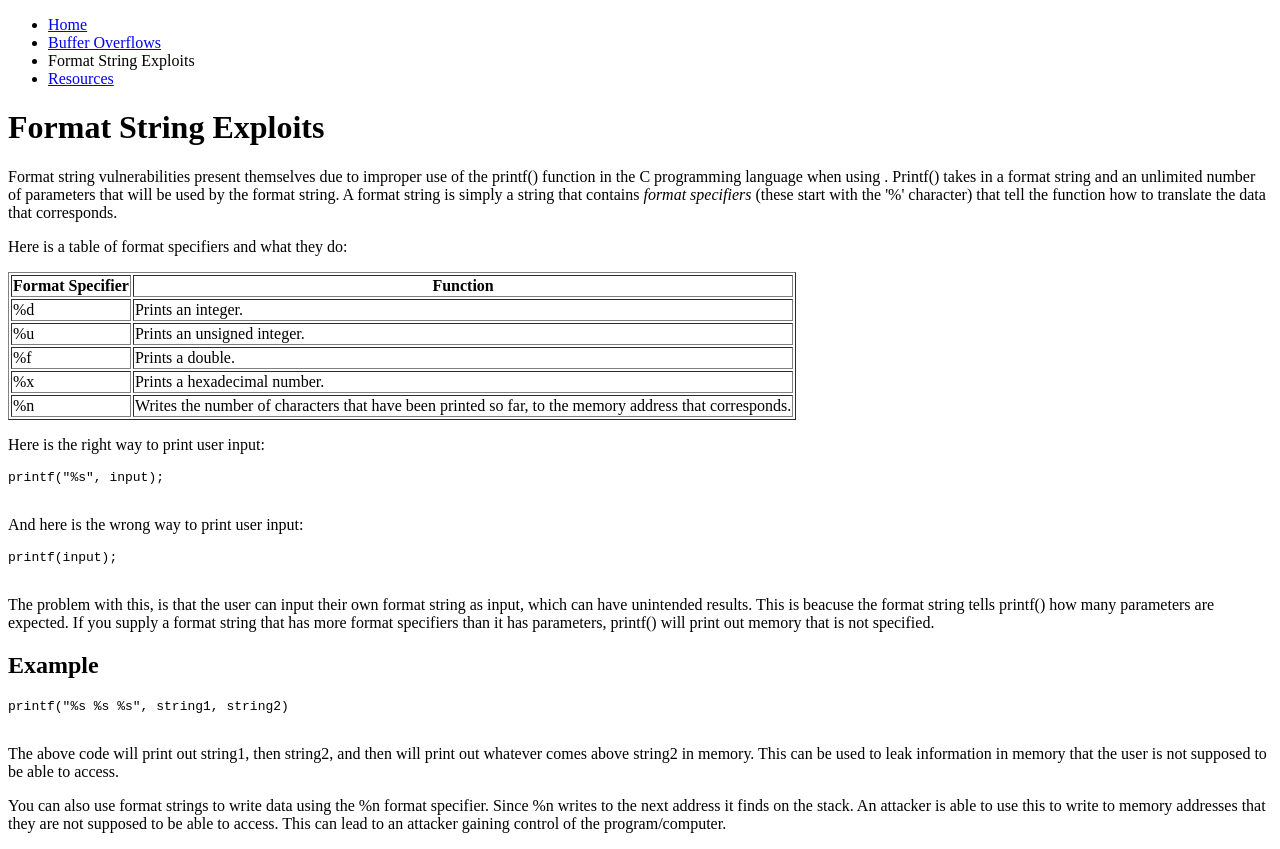
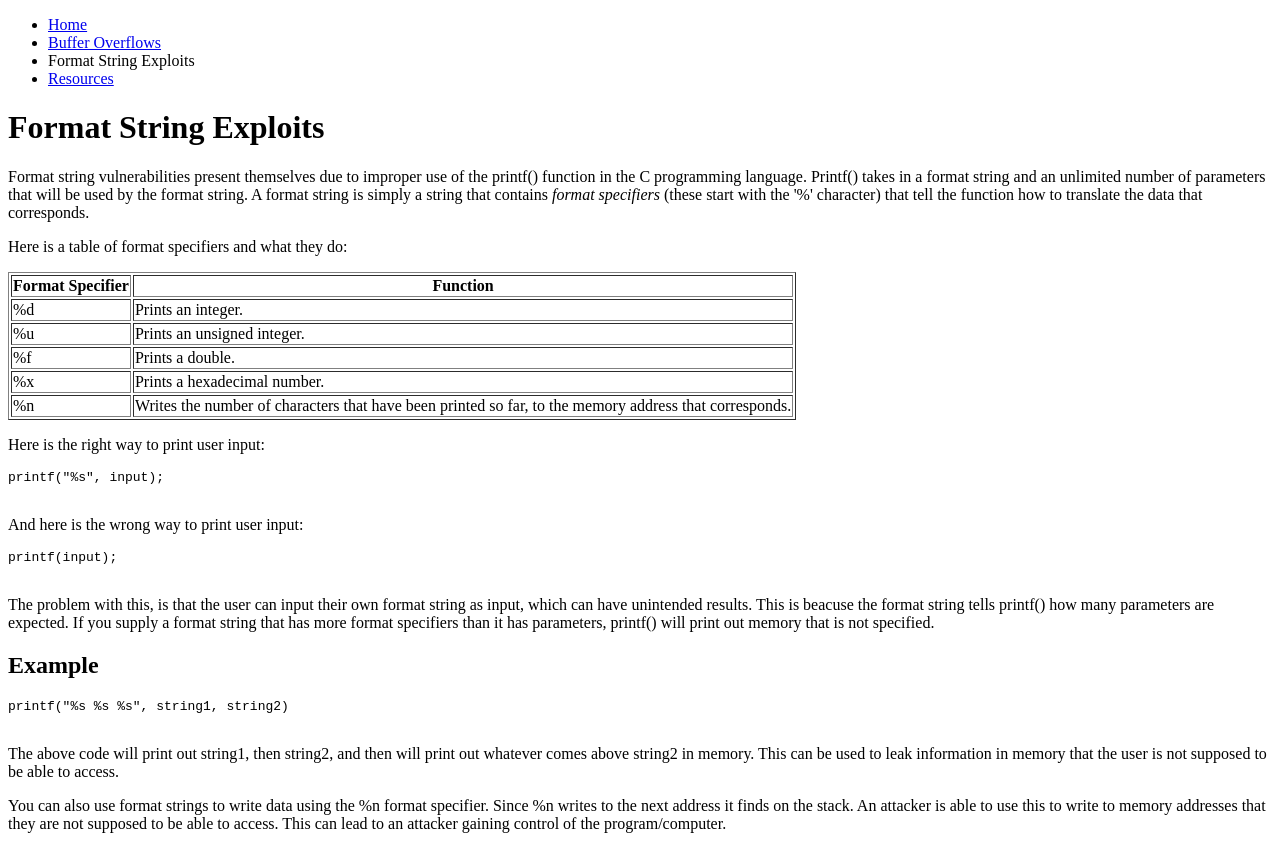
Before and after one commit to aidan-kelly/Security-Website, a plain HTML site: page formatstrings.html in a window 1280 px wide. Drawn offline with Linux system fonts and the light colour scheme.

Commit message:
fixed error on format strings.

```diff
--- a/formatstrings.html
+++ b/formatstrings.html
@@ -15,7 +15,7 @@
         <h1>Format String Exploits</h1>
         <p>
             Format string vulnerabilities present themselves due to improper use of the printf()
-            function in the C programming language when using . Printf() takes in a format string and an
+            function in the C programming language. Printf() takes in a format string and an
             unlimited number of parameters that will be used by the format string. A format string
             is simply a string that contains <em>format specifiers</em> (these start with the '%'
             character) that tell the function how to translate the data that corresponds.
```
